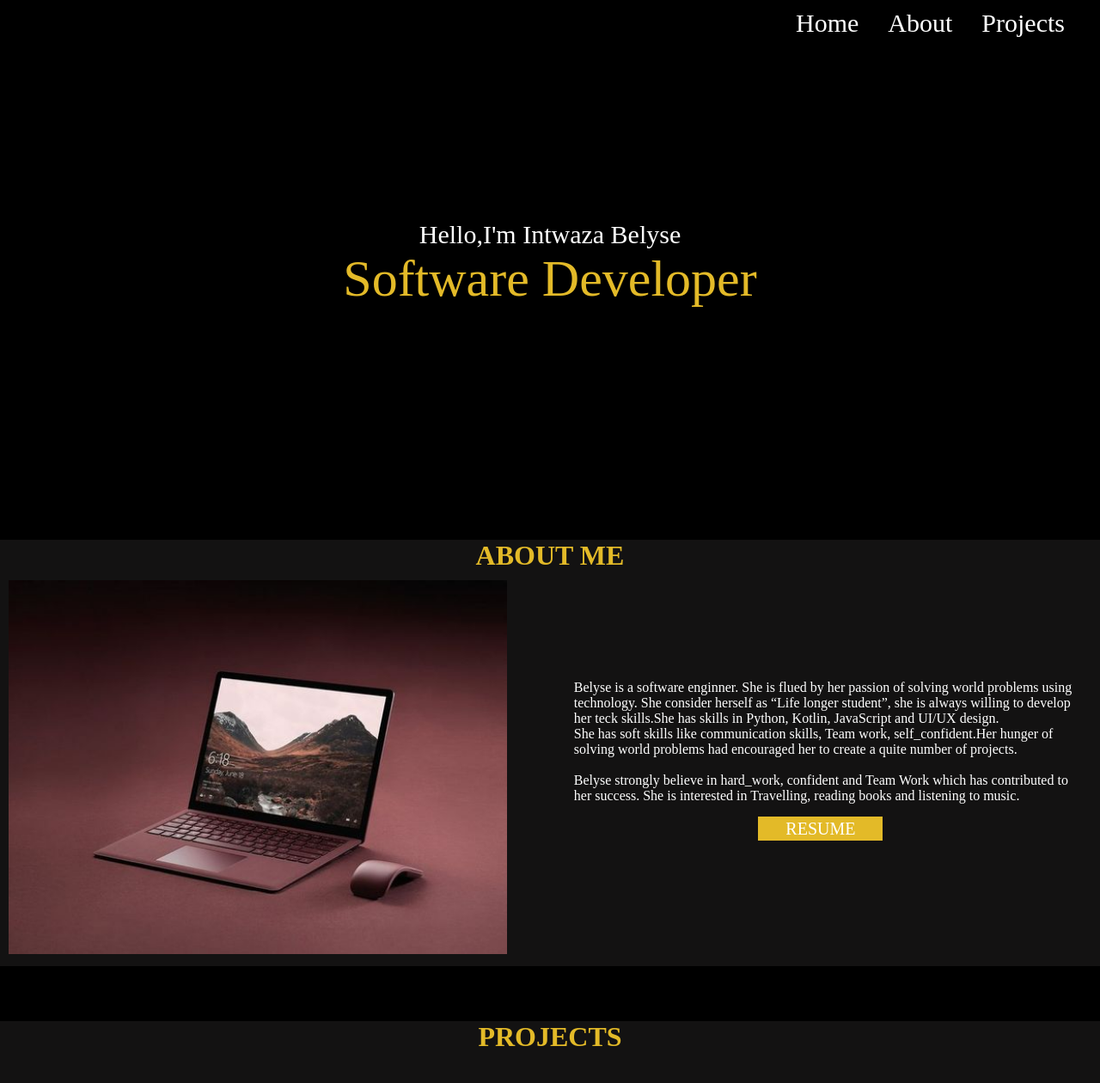
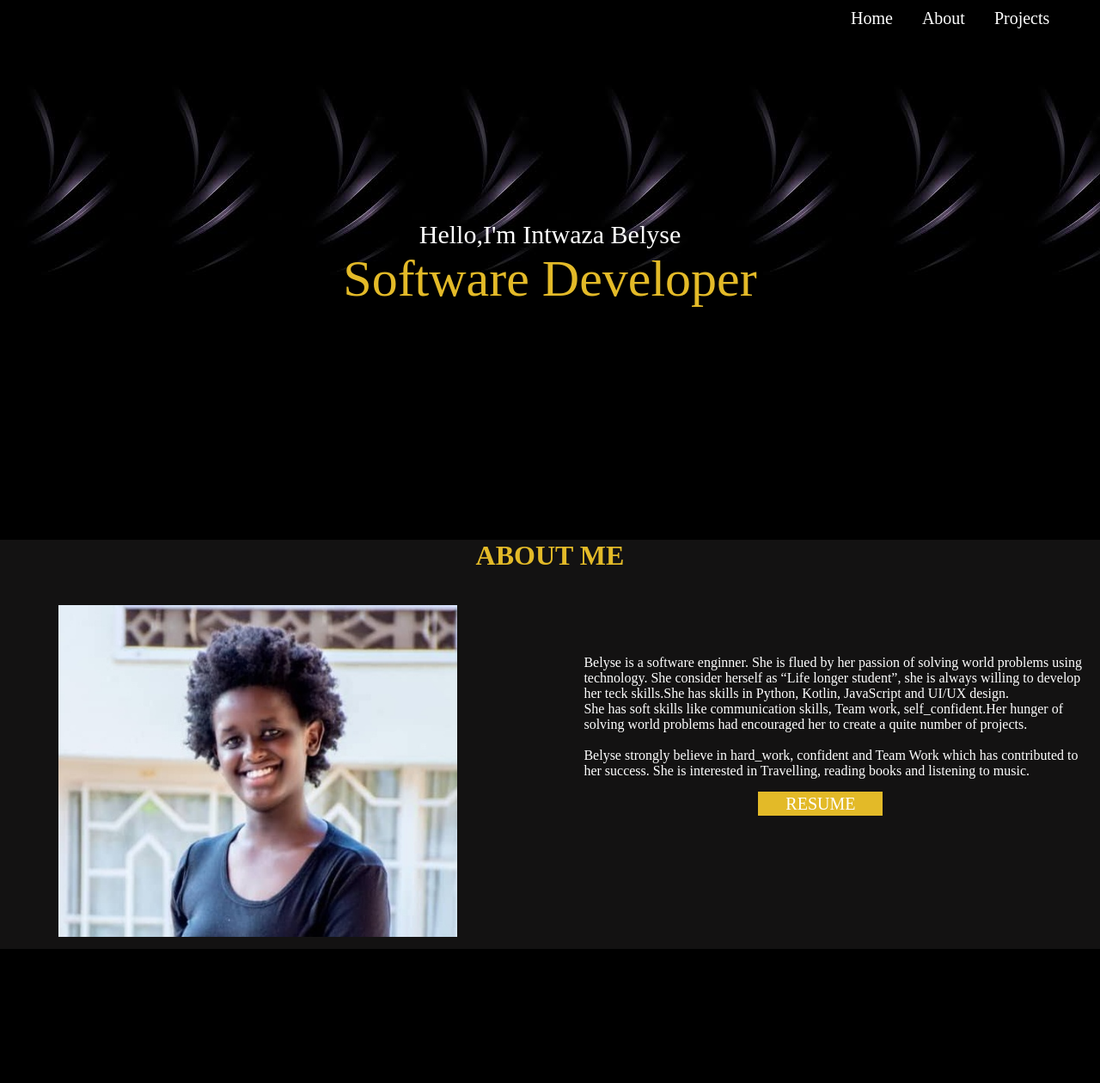
Before and after one commit to intwaza/Personal-portfolio, a plain HTML site: page index.html in a window 1280 px wide. Shown: the top 1260 px of the page at 86% size. Drawn offline with Linux system fonts and the light colour scheme.

Commit message:
portfolio

```diff
--- a/index.html
+++ b/index.html
@@ -13,23 +13,22 @@
     <div id="home">
     <nav>
         <ul>
-            <li><a href="#home">Home</a></li>
-            <li><a href="#about">About</a></li>
-            <li><a href="#projects">Projects</a></li>
+            <li><a href="#home" id="navBar">Home</a></li>
+            <li><a href="#about" id="navBar" >About</a></li>
+            <li><a href="#projects" id="navBar" >Projects</a></li>
         </ul>
     </nav>
 
     <div class="landing">
     <p id="paragraph1">Hello,I'm Intwaza Belyse</p>
     <p id="paragraph2">Software Developer</p>
-
 </div>
 </div>
     <div id="about">
         <h1>ABOUT ME</h1>
         <div class="row">
             <div class="column">
-                <img src="images/lap.jpg" style="width: 100%;">
+                <img id="myimage" src="images/myImage.jpg" style="width: 80%;">
             </div>
             <div class="column">
                 <p id="paragraph3">Belyse is a software enginner. She is flued by her passion of solving world
@@ -42,7 +41,7 @@
                  contributed to her success. She is interested in Travelling, reading books
                  and listening to music.</p>
                  <br>
-                <a id="resume" href="https://novoresume.com/editor/resume/17980050-bfb7-11eb-8682-671df2482732">RESUME</a>
+                <a id="resume" href="https://docs.google.com/document/d/1EEeKvIxRDGsJaBMkG9vwX5tN8TfrfBXVn--jEqOaT-c/edit?usp=sharing">RESUME</a>
         </div>
     </div>
 </div>
@@ -76,12 +75,15 @@
             </div>
             </div>
     <div id="contact">
+        <footer>
           <p id="ques">Any Questions.</p>
           <p  id="get">Get In Touch.<br>
           </p>
+
           <a href="https://twitter.com/IntwazaB"><img src="images/twitter.png" alt="twitter" height="3.5%" width="3.5%"></a>
           <a href="https://www.linkedin.com/in/intwaza-belyse/"><img src="images/linkedin.png" alt="linkedin" height="3.5%" width="3.5%"></a>
           <a href="https://github.com/intwaza"><img src="images/github.png" alt="github" height="4.2%" width="4.2%"></a>
+        </footer>
       </div>
 
 </body>
--- a/style.css
+++ b/style.css
@@ -4,7 +4,8 @@
 body{
   color: white;
   background-color: black;
-  /* background-image: url(images/background.jpeg); */
+
+
 }
 ul{
  display: inline;
@@ -15,7 +16,7 @@ ul{
  top: 0;
  width: 100%;
  padding: 10px;
- padding-left:70%;
+ padding-left:75%;
 
 }
 
@@ -31,20 +32,22 @@ a{
     color: white;
     padding-left: 30px;
     text-decoration: none;
-    font-size: 30px;
+    font-size: 20px;
   }
-.nav:hover{
+#navBar:hover{
     color:#E3BA28;
   }
 #home{
   margin-top: 5%;
   margin-bottom: 21%;
+  background-image: url(images/back.jpeg);
 
 }
 #about{
   margin-top: 15%;
-  margin-bottom: 5%;
+  margin-bottom: 15%;
   background-color: rgb(19, 18, 18);
+  height: 50%;
 }
 .landing{
 
@@ -74,8 +77,8 @@ a{
 }
 #paragraph3{
   width: 100%;
-  margin-left: 10%;
-  margin-top: 20%;
+  margin-left: 12%;
+  margin-top: 15%;
 }
 #paragraph4{
   padding-left: 20%;
@@ -92,7 +95,6 @@ a{
   margin-top: 3%;
   margin-left: 5%;
   margin-right: 5%;
-  background-color:black;
   padding: 20px;
   background-color: rgb(41, 40, 40);
 
@@ -116,6 +118,7 @@ h2{
   text-align: center;
   padding-right: 5%;
   font-size: 20px;
+
 }
 #resume{
   border: solid #E3BA28;
@@ -164,3 +167,7 @@ h1{
   padding-top: 15%;
   padding-bottom: 13%;
 }
+#myimage{
+  padding-left: 10%;
+  padding-top: 5%;
+}
```
Also changed, not shown: images/back.jpeg (added), images/bulb.jpeg (added), images/hand.jpeg (added), images/image.jpg (deleted), images/myImage.jpg (added).
